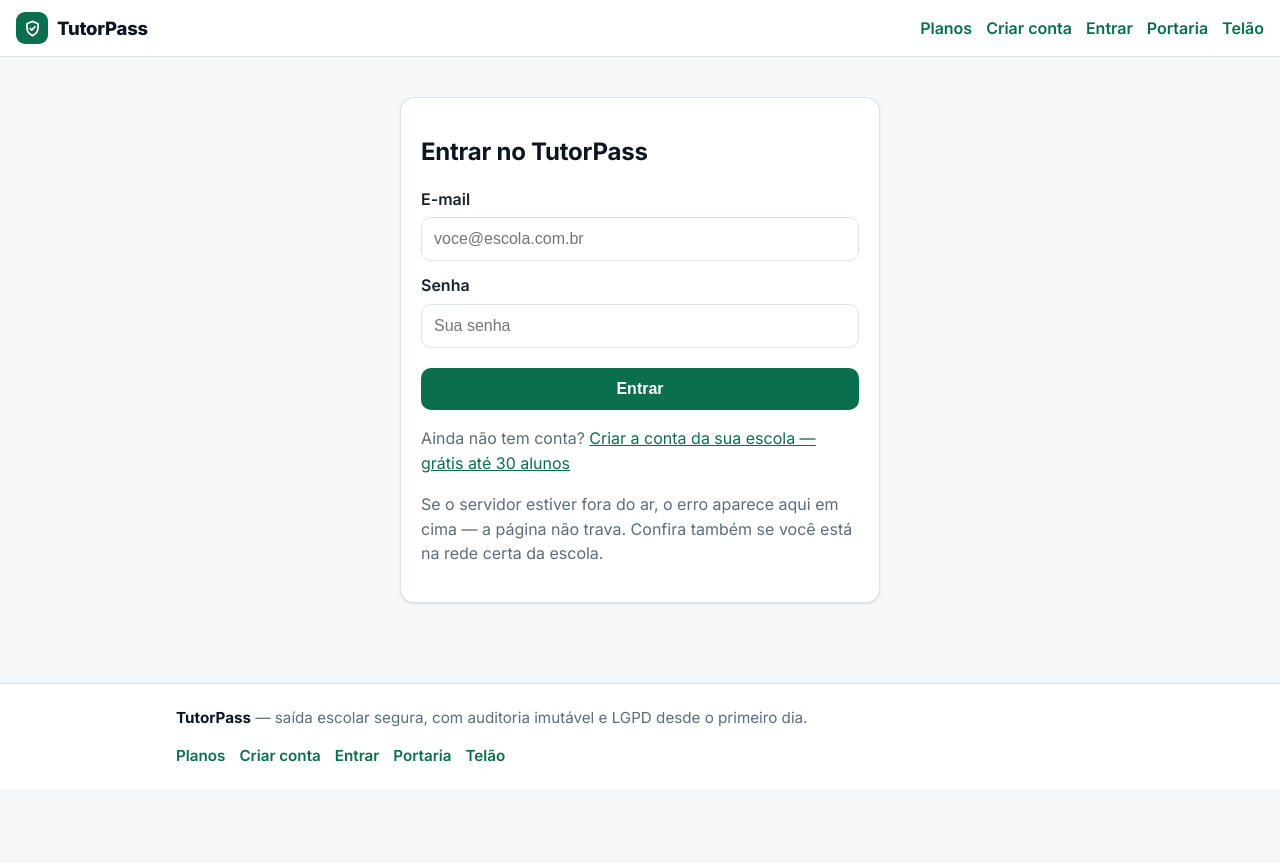
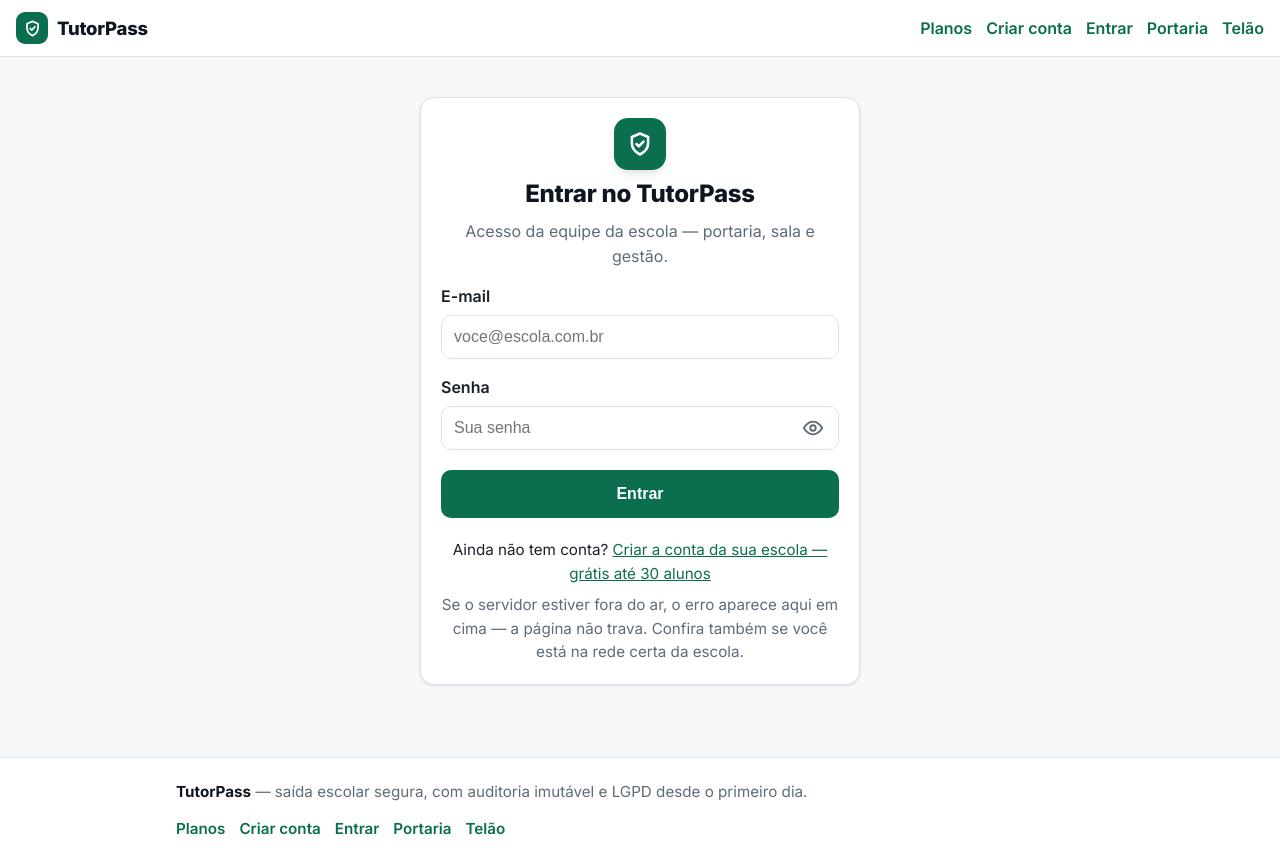
Before and after one commit to developergusta/tutorpass, a Next.js app in the folder apps/web/: page /login in a window 1280 px wide. Before the commit the page ends 800 px from the top, so only its background shows below. Built offline with nearby package versions, Linux system fonts and the light colour scheme; no server answers.

Commit message:
Ciclo UI 2: login redesenhado (mostrar senha, layout com marca, 2FA e sucesso)

```diff
--- a/apps/web/app/globals.css
+++ b/apps/web/app/globals.css
@@ -569,3 +569,93 @@ input:focus {
 .footer strong { color: var(--ink); }
 .footer nav { display: flex; gap: 14px; flex-wrap: wrap; }
 .footer nav a { text-decoration: none; font-weight: 600; }
+
+/* Login / autenticação — layout centrado com marca (ciclo UI 2).
+   Reutilizável por /cadastro: .auth-wrap + .auth-card + .field. */
+.auth-wrap {
+  display: flex;
+  flex-direction: column;
+  align-items: center;
+  padding: 40px 16px 32px;
+}
+.auth-card {
+  width: 100%;
+  max-width: 440px;
+  margin-bottom: 0;
+}
+.auth-brand {
+  display: flex;
+  flex-direction: column;
+  align-items: center;
+  gap: 10px;
+  text-align: center;
+  margin-bottom: 8px;
+}
+.auth-brand .logo-mark {
+  width: 52px;
+  height: 52px;
+  border-radius: 14px;
+  box-shadow: var(--shadow-md);
+}
+.auth-brand .logo-mark svg { width: 28px; height: 28px; }
+.auth-brand h1 { margin: 0; font-size: 1.5rem; font-weight: 800; }
+.auth-brand p { margin: 0; color: var(--muted); }
+.auth-card .btn { min-height: 48px; }
+.field { margin: 16px 0 0; }
+.field label { margin: 0 0 6px; }
+.field .hint { margin: 6px 0 0; font-size: 0.9rem; color: var(--muted); font-weight: 400; }
+.input-wrap { position: relative; }
+.input-wrap input { padding-right: 52px; }
+.input-toggle {
+  position: absolute;
+  right: 4px;
+  top: 50%;
+  transform: translateY(-50%);
+  display: inline-flex;
+  align-items: center;
+  justify-content: center;
+  width: 44px;
+  height: 44px;
+  border: none;
+  border-radius: 10px;
+  background: transparent;
+  color: var(--muted);
+  cursor: pointer;
+  transition: background 0.15s ease, color 0.15s ease;
+}
+.input-toggle:hover { background: var(--bg); color: var(--ink); }
+.input-toggle:focus-visible {
+  outline: 3px solid rgba(11, 110, 79, 0.35);
+  outline-offset: 1px;
+}
+.input-toggle svg { width: 22px; height: 22px; }
+.code-input {
+  text-align: center;
+  letter-spacing: 0.35em;
+  font-size: 1.25rem;
+  font-weight: 700;
+  font-variant-numeric: tabular-nums;
+}
+.auth-foot {
+  margin: 20px 0 0;
+  text-align: center;
+  font-size: 0.95rem;
+}
+.auth-foot + .auth-foot { margin-top: 8px; }
+.auth-success { text-align: center; }
+.auth-success-icon {
+  display: inline-flex;
+  align-items: center;
+  justify-content: center;
+  width: 64px;
+  height: 64px;
+  border-radius: 50%;
+  background: var(--brand-tint);
+  color: var(--brand-dark);
+  margin-bottom: 12px;
+}
+.auth-success-icon svg { width: 32px; height: 32px; }
+.auth-success h1 { margin: 0 0 8px; }
+.auth-success p { margin: 0 0 16px; }
+.auth-actions { display: flex; gap: 12px; flex-wrap: wrap; justify-content: center; }
+.auth-actions .btn { flex: 1 1 160px; }
--- a/apps/web/app/login/page.tsx
+++ b/apps/web/app/login/page.tsx
@@ -17,9 +17,61 @@ type Phase =
   | { kind: '2fa'; twoFactorToken: string }
   | { kind: 'done'; session: LoginSuccess };
 
+function EyeIcon({ off }: { off?: boolean }) {
+  return (
+    <svg
+      viewBox="0 0 24 24"
+      fill="none"
+      stroke="currentColor"
+      strokeWidth="2"
+      strokeLinecap="round"
+      strokeLinejoin="round"
+      aria-hidden="true"
+    >
+      <path d="M2 12s3.5-7 10-7 10 7 10 7-3.5 7-10 7-10-7-10-7z" />
+      <circle cx="12" cy="12" r="3" />
+      {off ? <path d="M4 4l16 16" /> : null}
+    </svg>
+  );
+}
+
+function CheckIcon() {
+  return (
+    <svg
+      viewBox="0 0 24 24"
+      fill="none"
+      stroke="currentColor"
+      strokeWidth="2.2"
+      strokeLinecap="round"
+      strokeLinejoin="round"
+      aria-hidden="true"
+    >
+      <path d="M4 12.5l5 5L20 6.5" />
+    </svg>
+  );
+}
+
+function ShieldIcon() {
+  return (
+    <svg
+      viewBox="0 0 24 24"
+      fill="none"
+      stroke="currentColor"
+      strokeWidth="2.2"
+      strokeLinecap="round"
+      strokeLinejoin="round"
+      aria-hidden="true"
+    >
+      <path d="M12 3l7 3v5c0 4.5-3 8.1-7 10-4-1.9-7-5.5-7-10V6l7-3z" />
+      <path d="M9 12l2 2 4-4" />
+    </svg>
+  );
+}
+
 export default function LoginPage() {
   const [email, setEmail] = useState('');
   const [password, setPassword] = useState('');
+  const [showPassword, setShowPassword] = useState(false);
   const [code, setCode] = useState('');
   const [phase, setPhase] = useState<Phase>({ kind: 'form' });
   const [error, setError] = useState<string | null>(null);
@@ -32,6 +84,9 @@ export default function LoginPage() {
     e.preventDefault();
     setBusy(true);
     setError(null);
+    // A senha volta a ficar oculta ao enviar, para o navegador não
+    // guardar o valor visível no autocompletar (WCAG 3.3.8 / NIST).
+    setShowPassword(false);
     try {
       const result = await login(email.trim(), password);
       if (isNeeds2fa(result)) {
@@ -76,9 +131,12 @@ export default function LoginPage() {
 
   if (phase.kind === 'done') {
     return (
-      <main className="container">
-        <section className="card">
-          <h1>Login feito ✅</h1>
+      <main className="auth-wrap">
+        <section className="card auth-card auth-success">
+          <span className="auth-success-icon">
+            <CheckIcon />
+          </span>
+          <h1>Login feito</h1>
           <p>
             Olá, <strong>{phase.session.user.name}</strong> ({phase.session.user.email}).
           </p>
@@ -89,7 +147,7 @@ export default function LoginPage() {
               que entra numa próxima versão do web.
             </p>
           ) : null}
-          <p style={{ display: 'flex', gap: 12, flexWrap: 'wrap' }}>
+          <div className="auth-actions">
             <Link className="btn" href="/portaria">
               Abrir a portaria
             </Link>
@@ -99,16 +157,26 @@ export default function LoginPage() {
             <button className="btn secondary" type="button" onClick={onLogout}>
               Sair
             </button>
-          </p>
+          </div>
         </section>
       </main>
     );
   }
 
   return (
-    <main className="container">
-      <section className="card" style={{ maxWidth: 480, margin: '24px auto' }}>
-        <h1>Entrar no TutorPass</h1>
+    <main className="auth-wrap">
+      <section className="card auth-card">
+        <div className="auth-brand">
+          <span className="logo-mark">
+            <ShieldIcon />
+          </span>
+          <h1>{phase.kind === '2fa' ? 'Verificação em duas etapas' : 'Entrar no TutorPass'}</h1>
+          <p>
+            {phase.kind === '2fa'
+              ? 'Sua conta usa 2FA. Digite o código do aplicativo autenticador.'
+              : 'Acesso da equipe da escola — portaria, sala e gestão.'}
+          </p>
+        </div>
 
         {existing && phase.kind === 'form' ? (
           <p className="alert ok">
@@ -125,6 +193,7 @@ export default function LoginPage() {
 
         {phase.kind === 'form' ? (
           <form onSubmit={onLogin}>
+            <div className="field">
               <label htmlFor="email">E-mail</label>
               <input
                 id="email"
@@ -135,16 +204,30 @@ export default function LoginPage() {
                 onChange={(e) => setEmail(e.target.value)}
                 placeholder="voce@escola.com.br"
               />
+            </div>
+            <div className="field">
               <label htmlFor="password">Senha</label>
+              <div className="input-wrap">
                 <input
                   id="password"
-              type="password"
+                  type={showPassword ? 'text' : 'password'}
                   autoComplete="current-password"
                   required
                   value={password}
                   onChange={(e) => setPassword(e.target.value)}
                   placeholder="Sua senha"
                 />
+                <button
+                  className="input-toggle"
+                  type="button"
+                  aria-pressed={showPassword}
+                  aria-label={showPassword ? 'Ocultar senha' : 'Mostrar senha'}
+                  onClick={() => setShowPassword((v) => !v)}
+                >
+                  <EyeIcon off={showPassword} />
+                </button>
+              </div>
+            </div>
             <p style={{ marginTop: 20 }}>
               <button className="btn" type="submit" disabled={busy} style={{ width: '100%' }}>
                 {busy ? 'Entrando…' : 'Entrar'}
@@ -153,13 +236,11 @@ export default function LoginPage() {
           </form>
         ) : (
           <form onSubmit={onVerify2fa}>
-            <p>
-              Sua conta usa verificação em duas etapas. Digite o código de 6
-              dígitos do aplicativo autenticador (ou um código de recuperação).
-            </p>
+            <div className="field">
               <label htmlFor="code">Código de verificação</label>
               <input
                 id="code"
+                className="code-input"
                 type="text"
                 inputMode="numeric"
                 autoComplete="one-time-code"
@@ -170,6 +251,10 @@ export default function LoginPage() {
                 onChange={(e) => setCode(e.target.value)}
                 placeholder="000000"
               />
+              <p className="hint">
+                Código de 6 dígitos do aplicativo autenticador — ou um código de recuperação.
+              </p>
+            </div>
             <p style={{ marginTop: 20, display: 'flex', gap: 12 }}>
               <button className="btn" type="submit" disabled={busy} style={{ flex: 1 }}>
                 {busy ? 'Verificando…' : 'Verificar e entrar'}
@@ -189,11 +274,11 @@ export default function LoginPage() {
           </form>
         )}
 
-        <p className="muted">
+        <p className="auth-foot">
           Ainda não tem conta?{' '}
           <Link href="/cadastro">Criar a conta da sua escola — grátis até 30 alunos</Link>
         </p>
-        <p className="muted">
+        <p className="auth-foot muted">
           Se o servidor estiver fora do ar, o erro aparece aqui em cima — a
           página não trava. Confira também se você está na rede certa da escola.
         </p>
```
Also changed, not shown: 3 other files (tests, documents, lock files or other folders). Lines whose indentation alone changed are shown as unchanged.
